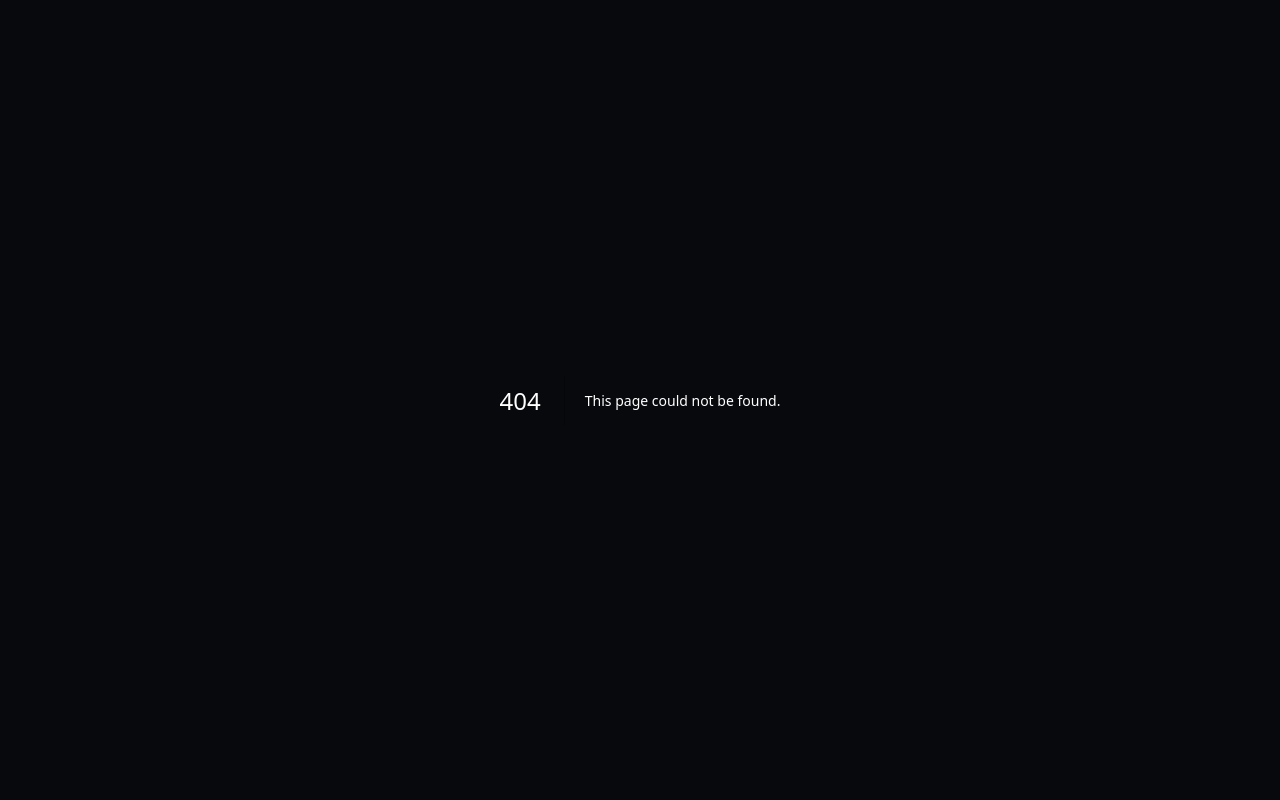
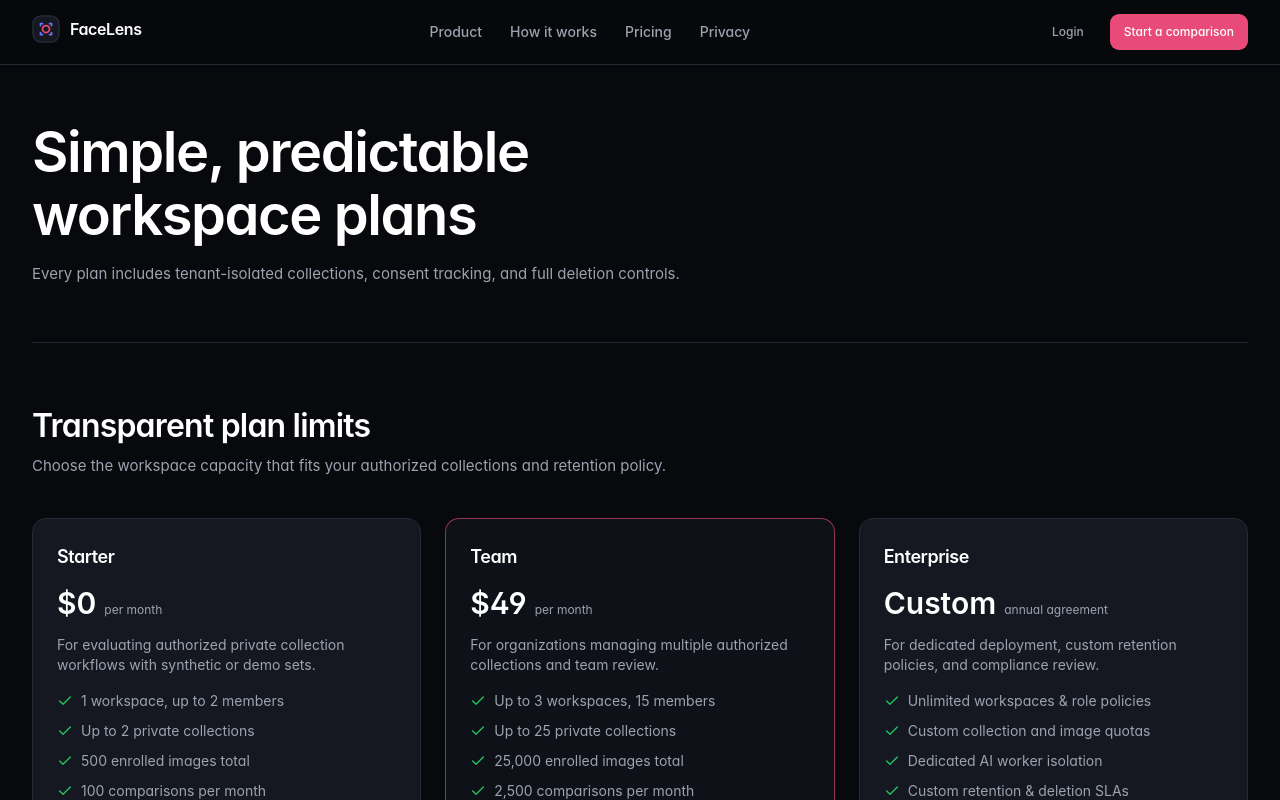
Before and after one commit to suhel6388/facelens, a Next.js app in the folder apps/web/: page /pricing in a window 1280 px wide. Before the commit this address had no page. Shown: the top 800 px of the page. Built offline with nearby package versions, Linux system fonts and the light colour scheme.

Commit message:
feat(web): add marketing pricing page

```diff
--- /dev/null
+++ b/apps/web/src/app/pricing/page.tsx
@@ -0,0 +1,30 @@
+import type { Metadata } from "next";
+import { BRAND_NAME } from "@app/types";
+import { MarketingLayout } from "@/components/marketing/marketing-layout";
+import {
+  PricingCardsSection,
+  TrustPrivacySummary,
+} from "@/components/marketing/marketing-sections";
+
+export const metadata: Metadata = {
+  title: `Pricing — ${BRAND_NAME}`,
+  description:
+    "Clear plan limits and workspace capacities for authorized private collection similarity search.",
+};
+
+export default function PricingPage() {
+  return (
+    <MarketingLayout>
+      <section className="border-b border-border py-14">
+        <h1 className="type-display max-w-3xl text-white">Simple, predictable workspace plans</h1>
+        <p className="type-body mt-4 max-w-2xl text-muted">
+          Every plan includes tenant-isolated collections, consent tracking, and full deletion
+          controls.
+        </p>
+      </section>
+
+      <PricingCardsSection />
+      <TrustPrivacySummary />
+    </MarketingLayout>
+  );
+}
```
